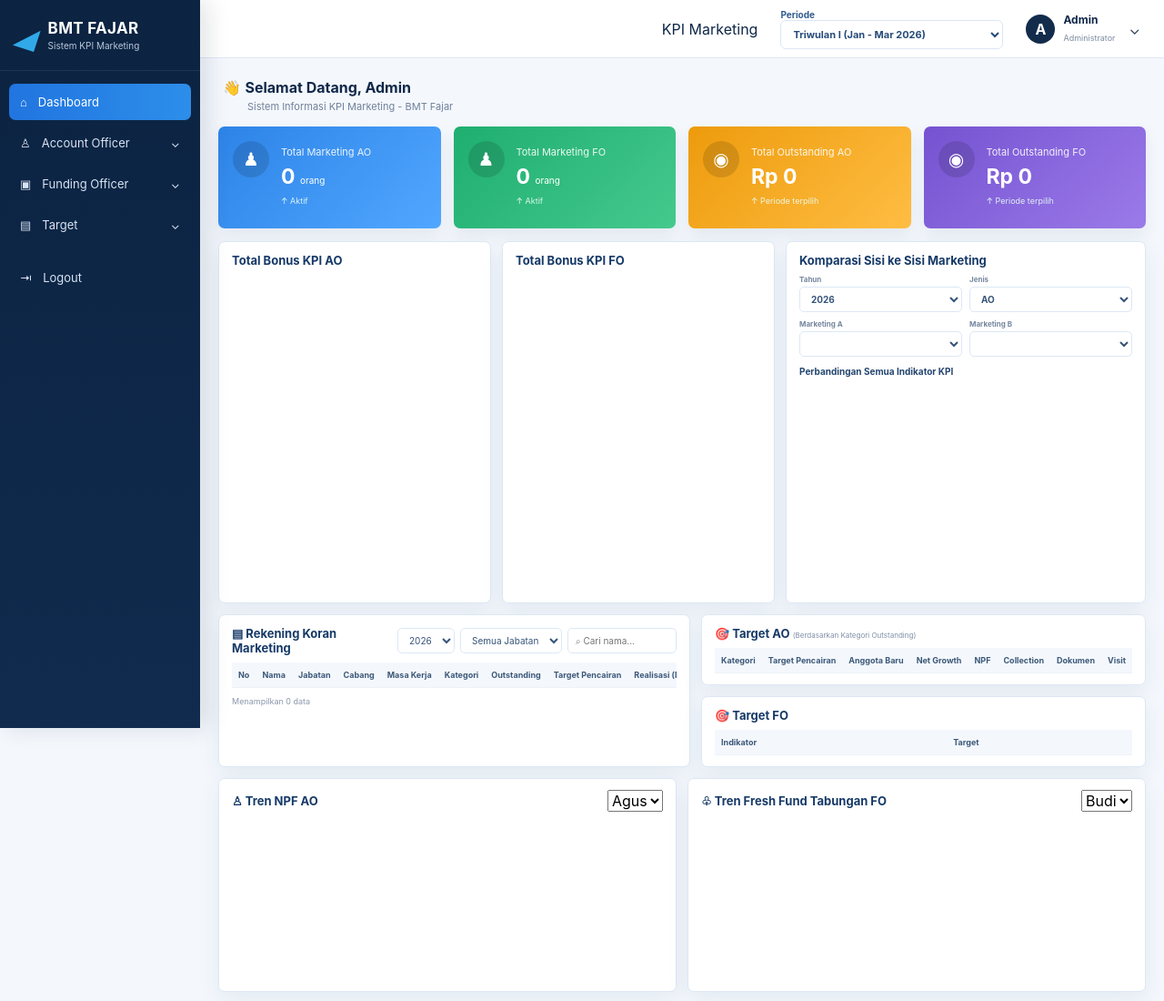
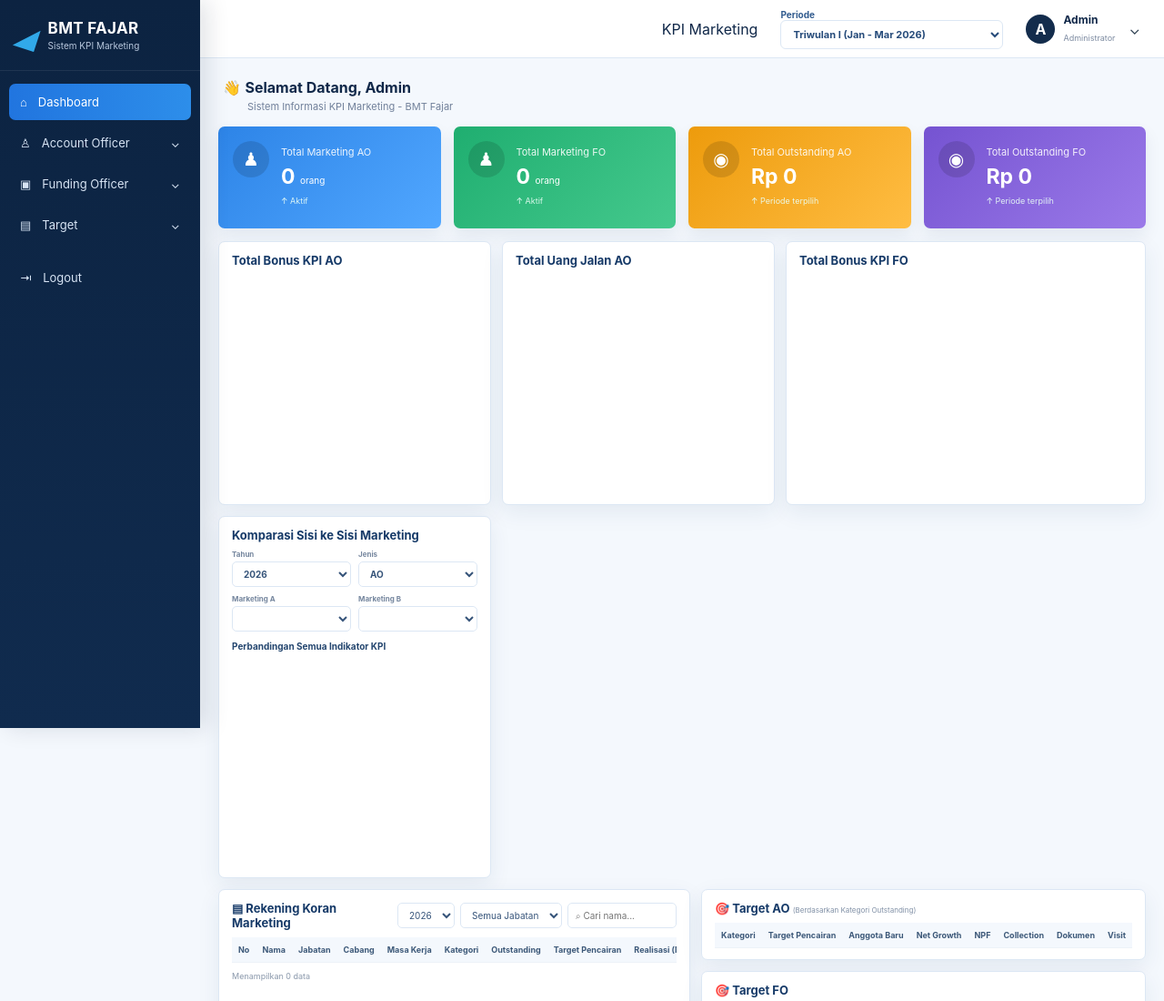
Before and after one commit to backupbmtfajar-sys/kpi-master-bmt-fajar, a website: page public/index.html in a window 1280 px wide. Shown: the top 1100 px of the page at 91% size. Drawn offline with nearby package versions, Linux system fonts and the light colour scheme; no server answers.

Commit message:
Update index.html

```diff
--- a/public/index.html
+++ b/public/index.html
@@ -96,6 +96,10 @@
               <canvas id="bonusAoChart"></canvas>
             </div>
             <div class="panel chart-panel">
+              <div class="panel-head"><h3>Total Uang Jalan AO</h3></div>
+              <canvas id="bonusAoChart"></canvas>
+            </div>
+            <div class="panel chart-panel">
               <div class="panel-head"><h3>Total Bonus KPI FO</h3></div>
               <canvas id="bonusFoChart"></canvas>
             </div>
```
